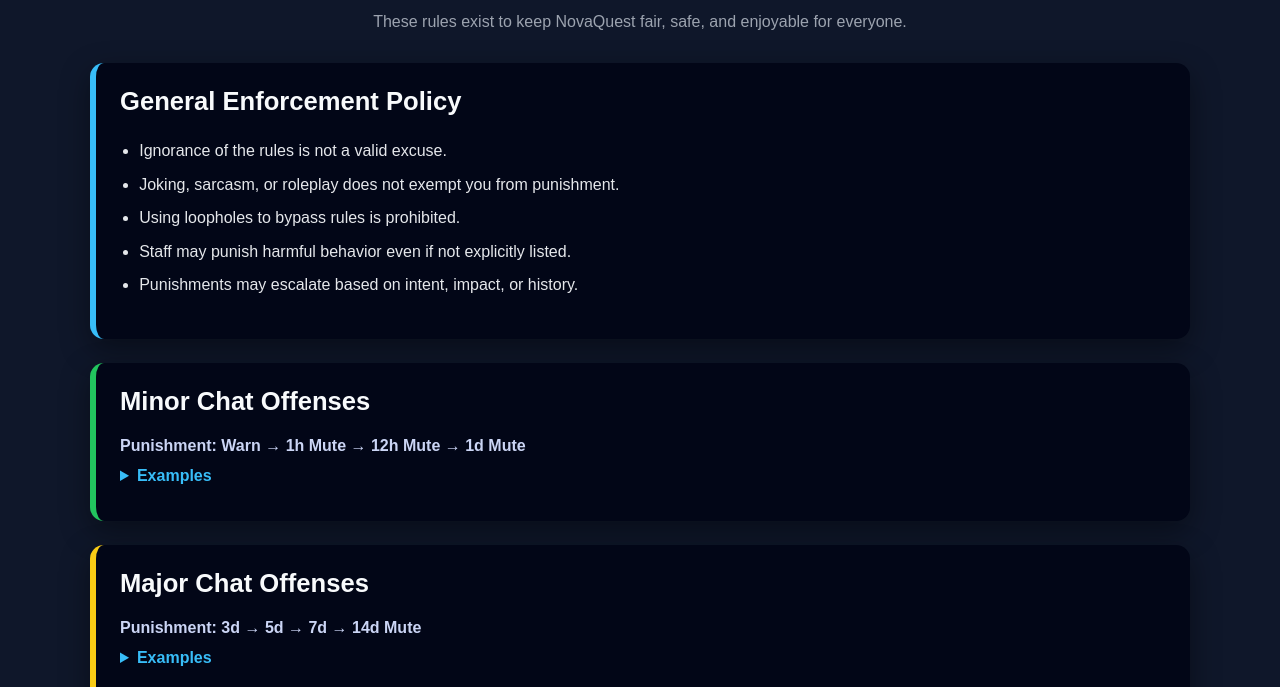
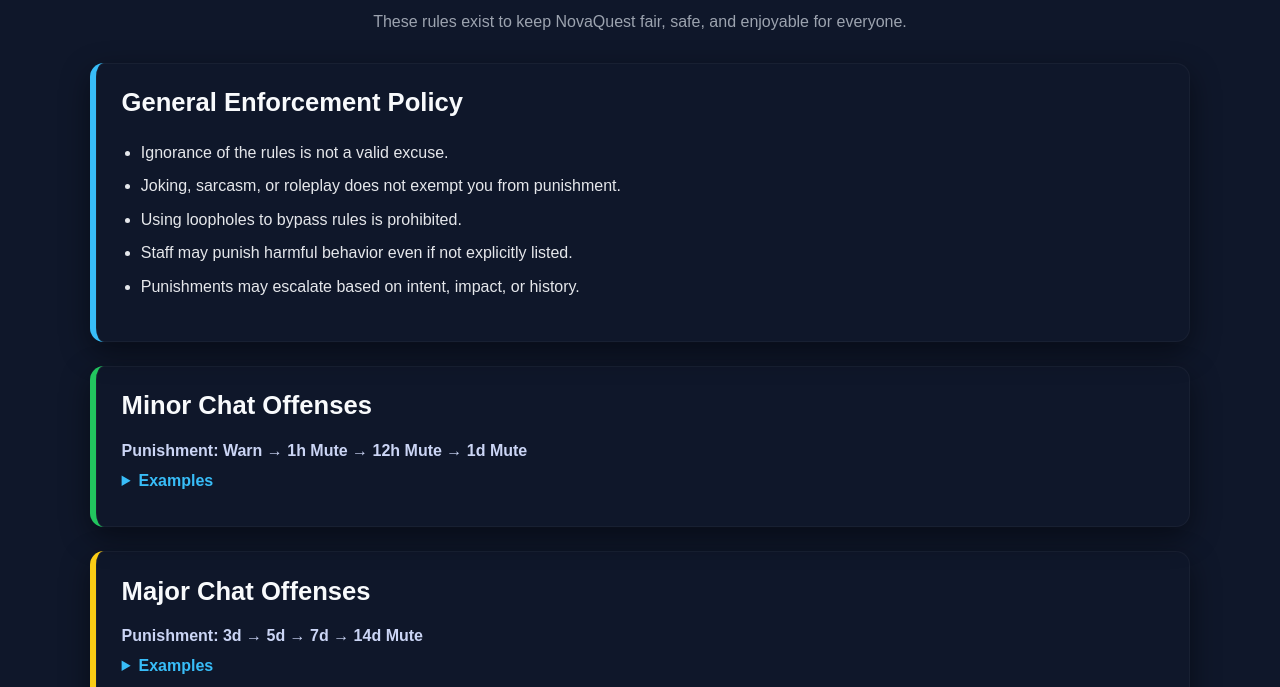
Before and after one commit to itzpuchu/ServerRules, a plain HTML site: page index.html in a window 1280 px wide. Shown: the part 107-794 px from the top of the page. Drawn offline with Linux system fonts and the light colour scheme.

Commit message:
Update index.html

```diff
--- a/index.html
+++ b/index.html
@@ -32,14 +32,23 @@
     margin-bottom: 2rem;
   }
 
-  .card {
-    background: #020617;
-    border-radius: 14px;
-    padding: 1.5rem;
-    margin-bottom: 1.5rem;
-    border-left: 6px solid;
-    box-shadow: 0 10px 30px rgba(0,0,0,0.4);
-  }
+ .card {
+  border-radius: 14px;
+  padding: 1.6rem;
+  margin-bottom: 1.5rem;
+  border-left: 6px solid;
+  box-shadow:
+    0 10px 30px rgba(0,0,0,0.45),
+    inset 0 0 0 1px rgba(255,255,255,0.04);
+  transition: transform 0.2s ease, box-shadow 0.2s ease;
+}
+
+.card:hover {
+  transform: translateY(-3px);
+  box-shadow:
+    0 18px 45px rgba(0,0,0,0.6),
+    inset 0 0 0 1px rgba(255,255,255,0.08);
+}
 
   .minor { border-color: #22c55e; }
   .major { border-color: #facc15; }
```
